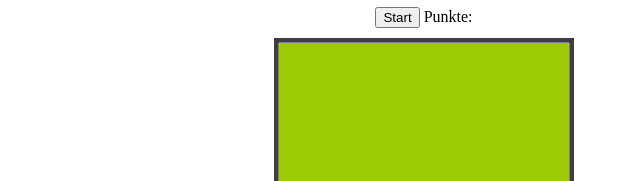
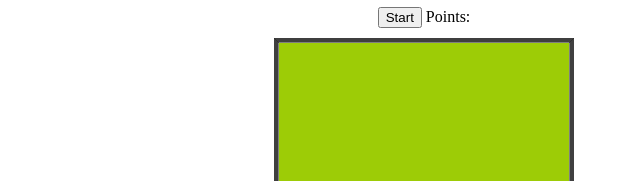
Before and after one commit to gossie/snake, a website built with webpack: page src/index.html in a window 1280 px wide. Shown: the part 218-399 px from the top of the page, 216-856 px from the left. Built offline with nearby package versions, Linux system fonts and the light colour scheme.

Commit message:
translate

```diff
--- a/src/index.html
+++ b/src/index.html
@@ -34,7 +34,7 @@
             </div>
             <div id="controls">
                 <button id="start-button">Start</button>
-                Punkte: <span id="points"></span>
+                Points: <span id="points"></span>
             </div>
             <div id="canvas"></div>
         </div>
```
